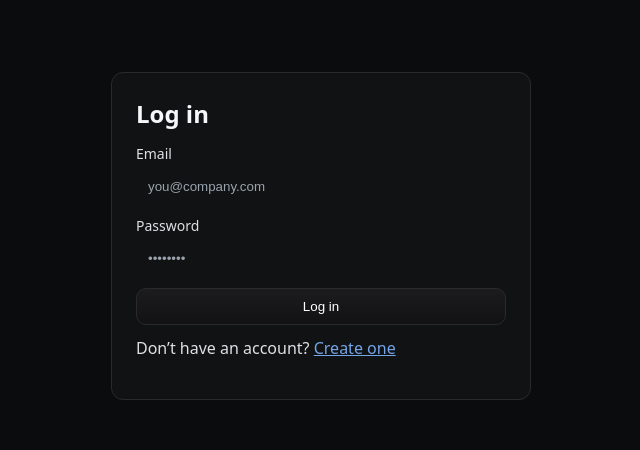
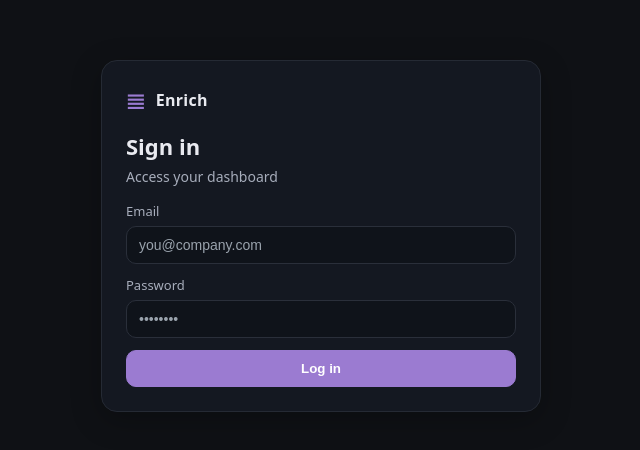
Before and after one commit to enrich-t/enrich_app, a Next.js app: page /login in a window 1280 px wide. Shown: the part 164-614 px from the top of the page, without its empty margins (319-959 px from the left). Built offline with nearby package versions, Linux system fonts and the light colour scheme.

Commit message:
fix(auth): prevent login loop by disabling auto-redirect on 401 for login; improve login error handling

```diff
--- a/app/login/page.tsx
+++ b/app/login/page.tsx
@@ -1,123 +1,172 @@
 'use client';
 
-import React, { useCallback, useState } from 'react';
+import React, { useState } from 'react';
 import { useRouter } from 'next/navigation';
-import { extractBusinessId, extractToken, safeJson, setBusinessId, setToken } from '../../components/auth';
-import { ToastProvider, useToast } from '../../components/Toast';
+import { apiFetch } from '../../components/api';
+
+const colors = {
+  bg: '#0f1115',
+  card: '#141821',
+  border: '#252a34',
+  text: '#e9eaf0',
+  sub: '#a7adbb',
+  brand: '#9b7bd1',
+  danger: '#e57373',
+};
 
 export default function LoginPage() {
+  const router = useRouter();
+  const [email, setEmail] = useState('');
+  const [pwd, setPwd] = useState('');
+  const [loading, setLoading] = useState(false);
+  const [err, setErr] = useState<string | null>(null);
+
+  async function onSubmit(e: React.FormEvent) {
+    e.preventDefault();
+    setErr(null);
+    setLoading(true);
+
+    try {
+      const res = await apiFetch('/api/auth/login', {
+        method: 'POST',
+        body: JSON.stringify({ email, password: pwd }),
+      }, { noAuthRedirect: true }); // important: don't redirect the login page
+
+      const bodyText = await res.text();
+      let body: any = null;
+      try { body = JSON.parse(bodyText); } catch {}
+
+      if (!res.ok) {
+        const msg =
+          body?.detail?.message ||
+          body?.message ||
+          bodyText ||
+          `${res.status} ${res.statusText}`;
+        setErr(String(msg).slice(0, 500));
+        setLoading(false);
+        return;
+      }
+
+      // Expect { ok: true, token, profile? }
+      const token = body?.token || body?.access_token || body?.data?.token;
+      if (!token) {
+        setErr('No token returned by server.');
+        setLoading(false);
+        return;
+      }
+
+      // Save token (and optional business_id from profile)
+      try {
+        localStorage.setItem('auth_token', token);
+        const biz =
+          body?.profile?.business_id ||
+          body?.profile?.id ||
+          body?.business_id ||
+          body?.data?.business_id;
+        if (biz) localStorage.setItem('business_id', String(biz));
+      } catch {}
+
+      router.replace('/dashboard');
+    } catch (e: any) {
+      setErr(String(e?.message || e));
+      setLoading(false);
+    }
+  }
+
   return (
-    <ToastProvider>
-      <LoginContent />
-    </ToastProvider>
+    <div style={{
+      minHeight: '100vh',
+      display: 'grid',
+      placeItems: 'center',
+      background: colors.bg,
+      color: colors.text,
+      padding: 16
+    }}>
+      <div style={{
+        width: '100%',
+        maxWidth: 440,
+        background: colors.card,
+        border: `1px solid ${colors.border}`,
+        borderRadius: 16,
+        padding: 24,
+        boxShadow: '0 8px 30px rgba(0,0,0,0.25)'
+      }}>
+        <div style={{ display: 'flex', alignItems: 'center', gap: 10, marginBottom: 16 }}>
+          <span style={{ color: colors.brand, fontSize: 22 }}>𝌆</span>
+          <div style={{ fontWeight: 800, letterSpacing: 0.3 }}>Enrich</div>
+        </div>
+
+        <h1 style={{ margin: '0 0 6px', fontSize: 22, fontWeight: 800 }}>Sign in</h1>
+        <div style={{ color: colors.sub, fontSize: 14, marginBottom: 16 }}>Access your dashboard</div>
+
+        {err && (
+          <div style={{
+            background: '#2a1719',
+            border: '1px solid #5a2b30',
+            color: colors.danger,
+            padding: '10px 12px',
+            borderRadius: 10,
+            fontSize: 13,
+            marginBottom: 12
+          }}>
+            {err}
+          </div>
+        )}
+
+        <form onSubmit={onSubmit} style={{ display: 'grid', gap: 12 }}>
+          <label style={{ display: 'grid', gap: 6 }}>
+            <span style={{ fontSize: 13, color: colors.sub }}>Email</span>
+            <input
+              type="email"
+              required
+              autoComplete="email"
+              value={email}
+              onChange={(e) => setEmail(e.target.value)}
+              style={inputStyle}
+              placeholder="you@company.com"
+            />
+          </label>
+
+          <label style={{ display: 'grid', gap: 6 }}>
+            <span style={{ fontSize: 13, color: colors.sub }}>Password</span>
+            <input
+              type="password"
+              required
+              autoComplete="current-password"
+              value={pwd}
+              onChange={(e) => setPwd(e.target.value)}
+              style={inputStyle}
+              placeholder="••••••••"
+            />
+          </label>
+
+          <button
+            type="submit"
+            disabled={loading}
+            style={{
+              padding: '10px 12px',
+              borderRadius: 10,
+              border: `1px solid ${colors.brand}`,
+              background: loading ? '#6f58a8' : colors.brand,
+              color: '#fff',
+              fontWeight: 800,
+              cursor: loading ? 'progress' : 'pointer'
+            }}
+          >
+            {loading ? 'Logging in…' : 'Log in'}
+          </button>
+        </form>
+      </div>
+    </div>
   );
 }
 
-function LoginContent() {
-  const { push } = useToast();
-  const router = useRouter();
-  const [email, setEmail] = useState('');
-  const [password, setPassword] = useState('');
-  const [loading, setLoading] = useState(false);
-
-  const submit = useCallback(async (e: React.FormEvent) => {
-    e.preventDefault();
-    if (loading) return;
-    setLoading(true);
-    try {
-      const res = await fetch('/api/auth/login', {
-        method: 'POST',
-        headers: { 'Content-Type': 'application/json' },
-        body: JSON.stringify({ email, password }),
-      });
-      const data = await safeJson(res);
-      if (!res.ok) {
-        throw new Error(typeof data === 'string' ? data : data?.message || 'Login failed');
-      }
-
-      const token = extractToken(data);
-      if (!token) {
-        console.warn('[login] No string token in response. Raw:', data);
-        throw new Error('Login succeeded, but no token was returned.');
-      }
-      setToken(token);
-
-      let bizId = extractBusinessId(data);
-      if (!bizId) {
-        // Try /auth/me with the token we just stored
-        const meRes = await fetch('/api/auth/me', {
-          headers: { 'Content-Type': 'application/json', Authorization: `Bearer ${token}` },
-        });
-        const me = await safeJson(meRes);
-        if (meRes.ok) {
-          bizId = extractBusinessId(me);
-        } else {
-          console.warn('[login] /auth/me failed', meRes.status, me);
-        }
-      }
-      if (bizId) setBusinessId(bizId);
-
-      push({ title: 'Welcome back', description: 'Logged in successfully.' });
-      router.replace('/dashboard');
-    } catch (err: any) {
-      console.error(err);
-      push({ title: 'Login error', description: err?.message || 'Please try again.', tone: 'error' });
-    } finally {
-      setLoading(false);
-    }
-  }, [email, password, loading, push, router]);
-
-  return (
-    <main style={styles.main}>
-      <section style={styles.card} aria-label="Login">
-        <h1 style={styles.h1}>Log in</h1>
-        <form onSubmit={submit} style={styles.form}>
-          <label style={styles.label}>
-            <span style={styles.labelText}>Email</span>
-            <input
-              type="email"
-              required
-              value={email}
-              onChange={(e) => setEmail(e.target.value)}
-              placeholder="you@company.com"
-              autoComplete="email"
-              style={styles.input}
-            />
-          </label>
-          <label style={styles.label}>
-            <span style={styles.labelText}>Password</span>
-            <input
-              type="password"
-              required
-              value={password}
-              onChange={(e) => setPassword(e.target.value)}
-              placeholder="••••••••"
-              autoComplete="current-password"
-              style={styles.input}
-            />
-          </label>
-          <button type="submit" disabled={loading} style={styles.primaryBtn} aria-busy={loading}>
-            {loading ? 'Logging in…' : 'Log in'}
-          </button>
-        </form>
-        <p style={styles.helper}>
-          Don’t have an account?{' '}
-          <a href="/signup" style={styles.link}>Create one</a>
-        </p>
-      </section>
-    </main>
-  );
-}
-
-const styles: Record<string, React.CSSProperties> = {
-  main: { minHeight: '100svh', display: 'grid', placeItems: 'center', padding: 24 },
-  card: { width: '100%', maxWidth: 420, background: 'var(--card)', border: '1px solid var(--card-bd)', borderRadius: 12, padding: 24 },
-  h1: { margin: '0 0 14px', fontSize: 24, color: 'var(--fg)' },
-  form: { display: 'grid', gap: 12 },
-  label: { display: 'grid', gap: 6 },
-  labelText: { color: 'var(--fg)', fontSize: 14, opacity: 0.9 },
-  input: { color: 'var(--fg)', background: 'var(--input-bg)', border: '1px solid var(--input-bd)', borderRadius: 8, padding: '10px 12px' },
-  primaryBtn: { padding: '10px 14px', borderRadius: 10, border: '1px solid #2a2a2a', background: 'linear-gradient(180deg,#1c1c1f,#121214)', color: '#fff' },
-  link: { color: 'var(--link)' },
-  helper: { marginTop: 12, opacity: 0.9 },
+const inputStyle: React.CSSProperties = {
+  padding: '10px 12px',
+  borderRadius: 10,
+  border: '1px solid #2a2f3a',
+  background: '#0f131a',
+  color: '#e9eaf0',
+  outline: 'none',
+  fontSize: 14,
 };
--- a/components/api.ts
+++ b/components/api.ts
@@ -2,11 +2,19 @@
 
 import { getToken } from './auth';
 
+type FetchOpts = {
+  json?: boolean;
+  /** When true, do NOT auto-redirect to /login on 401/403 (used by the login page itself). */
+  noAuthRedirect?: boolean;
+};
+
 export async function apiFetch(
   input: string,
   init: RequestInit = {},
-  { json = false }: { json?: boolean } = {}
+  opts: FetchOpts = {}
 ): Promise<Response> {
+  const { noAuthRedirect = false } = opts;
+
   const token = getToken();
   const headers: Record<string, string> = {
     ...(init.headers as Record<string, string> | undefined),
@@ -17,33 +25,28 @@ export async function apiFetch(
 
   const res = await fetch(input, { ...init, headers });
 
-  // Auto logout + redirect on expired/invalid token
-  if (res.status === 401 || res.status === 403) {
+  // Auto logout + redirect on expired/invalid token — unless explicitly disabled
+  if (!noAuthRedirect && (res.status === 401 || res.status === 403)) {
     try {
-      // Clear auth locally
       localStorage.removeItem('auth_token');
-      // Optional: clear any cached business id if it’s tied to the user
-      // localStorage.removeItem('business_id');
+      // localStorage.removeItem('business_id'); // keep if you tie business to user
     } catch {}
-    // If this was called from a client component, send to login
     if (typeof window !== 'undefined') {
       window.location.href = '/login';
     }
   }
 
-  if (json) return res; // caller will .json() or .text()
   return res;
 }
 
 export async function apiJson<T = any>(
   input: string,
-  init: RequestInit = {}
+  init: RequestInit = {},
+  opts: FetchOpts = {}
 ): Promise<{ ok: boolean; data?: T; raw: Response; text?: string }> {
-  const res = await apiFetch(input, init, { json: true });
+  const res = await apiFetch(input, init, opts);
   const text = await res.text();
-  if (!res.ok) {
-    return { ok: false, raw: res, text };
-  }
+  if (!res.ok) return { ok: false, raw: res, text };
   try {
     const data = JSON.parse(text) as T;
     return { ok: true, data, raw: res };
```
